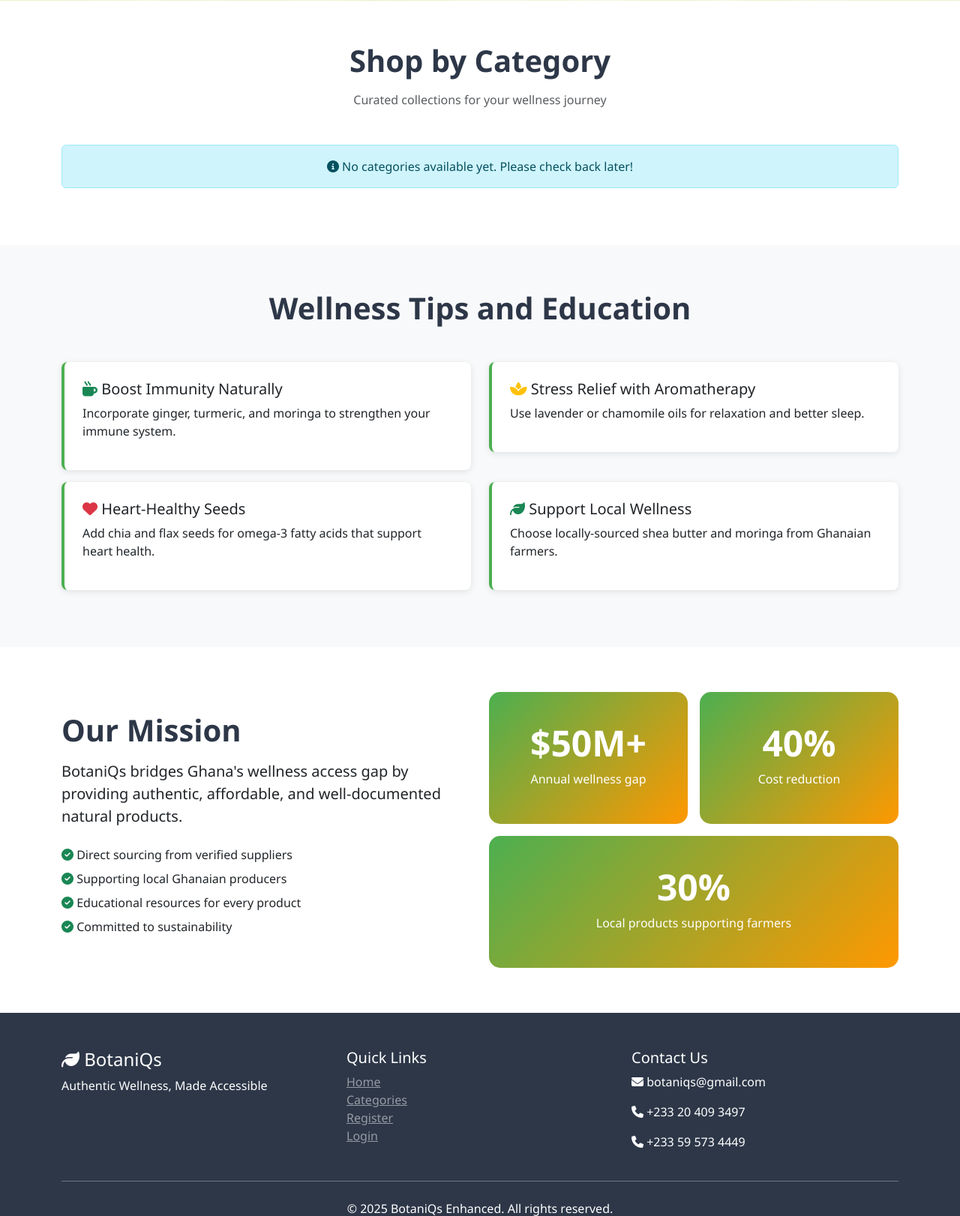
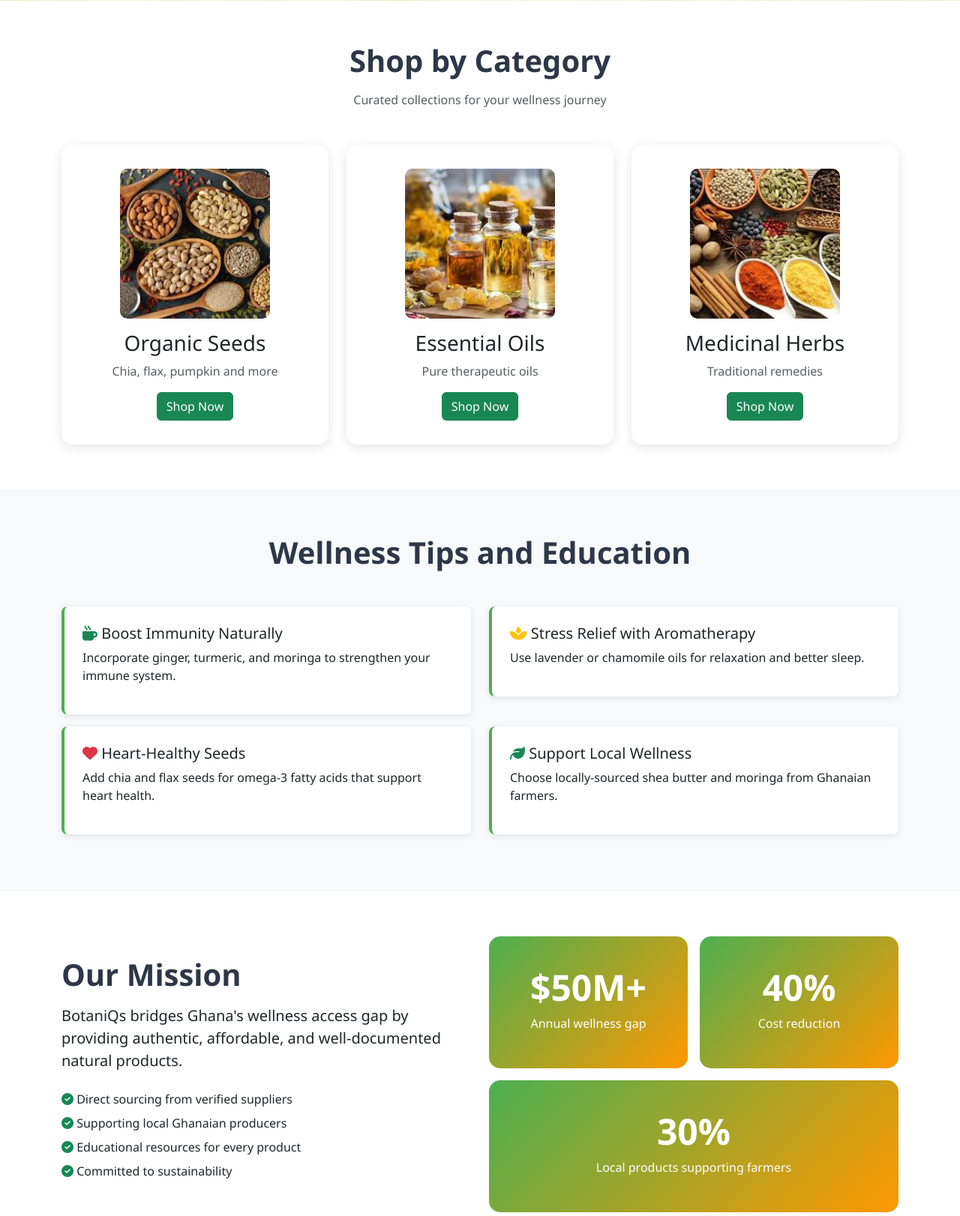
Before and after one commit to Kuku289/Ecommerce_Lab, a PHP site: page / in a window 1280 px wide. Shown: the part 799-2421 px from the top of the page at 75% size. Run offline with PHP 8.4, Linux system fonts and the light colour scheme; data that the repository does not hold is empty.

```diff
--- a/index.php
+++ b/index.php
@@ -5,7 +5,6 @@ require_once 'settings/db_class.php';
 $db = new db_connection();
 $db->db_connect();
 
-// Fetch categories
 $categories = [];
 $categories_result = $db->db->query("SELECT * FROM categories LIMIT 6");
 if ($categories_result) {
@@ -14,7 +13,6 @@ if ($categories_result) {
     }
 }
 
-// Check user authentication and role
 $is_logged_in = check_login();
 $is_admin = $is_logged_in ? check_admin() : false;
 $user_name = $is_logged_in ? get_user_name() : '';
@@ -93,9 +91,12 @@ $user_name = $is_logged_in ? get_user_name() : '';
             transform: translateY(-10px);
             box-shadow: 0 8px 25px rgba(0,0,0,0.15);
         }
-        .category-card i {
-            font-size: 3rem;
-            color: var(--primary);
+        .category-card img {
+            width: 100%;
+            max-width: 200px;
+            height: 200px;
+            object-fit: cover;
+            border-radius: 10px;
             margin-bottom: 1rem;
         }
         .wellness-tip {
@@ -138,7 +139,7 @@ $user_name = $is_logged_in ? get_user_name() : '';
 
     <nav class="navbar navbar-expand-lg fixed-top">
         <div class="container">
-            <a class="navbar-brand" href="index.php"><i class="fas fa-leaf"></i> BotaniQs</a>
+            <a class="navbar-brand" href="#"><i class="fas fa-leaf"></i> BotaniQs</a>
             <button class="navbar-toggler" type="button" data-bs-toggle="collapse" data-bs-target="#navbarNav">
                 <span class="navbar-toggler-icon"></span>
             </button>
@@ -163,9 +164,6 @@ $user_name = $is_logged_in ? get_user_name() : '';
                         </li>
                         <li class="nav-item">
                             <a class="btn btn-info btn-sm ms-2" href="admin/brand.php">Brands</a>
-                        </li>
-                        <li class="nav-item">
-                            <a class="btn btn-warning btn-sm ms-2" href="admin/product.php">Add Product</a>
                         </li>
                         <li class="nav-item">
                             <a class="btn btn-outline-danger btn-sm ms-2" href="login/logout.php">Logout</a>
@@ -242,26 +240,36 @@ $user_name = $is_logged_in ? get_user_name() : '';
                     <?php foreach ($categories as $category): ?>
                         <div class="col-md-4">
                             <div class="category-card">
-                                <i class="fas fa-spa"></i>
+                                <i class="fas fa-spa" style="font-size: 3rem; color: var(--primary); margin-bottom: 1rem;"></i>
                                 <h3><?php echo htmlspecialchars($category['cat_name']); ?></h3>
                                 <p class="text-muted">Explore our premium collection</p>
-                                <?php if ($is_logged_in): ?>
-                                    <a href="view/product.php?cat_id=<?php echo $category['cat_id']; ?>" class="btn btn-success">View Products</a>
-                                <?php else: ?>
-                                    <a href="login/register.php" class="btn btn-success">Register to View</a>
-                                <?php endif; ?>
+                                <a href="#" class="btn btn-success">View Products</a>
                             </div>
                         </div>
                     <?php endforeach; ?>
                 <?php else: ?>
-                    <div class="col-12">
-                        <div class="alert alert-info text-center">
-                            <i class="fas fa-info-circle"></i> No categories available yet.
-                            <?php if ($is_admin): ?>
-                                <a href="admin/categories.php" class="alert-link">Add categories</a> to get started.
-                            <?php else: ?>
-                                Please check back later!
-                            <?php endif; ?>
+                    <div class="col-md-4">
+                        <div class="category-card">
+                            <img src="S2.jpg" alt="Organic Seeds">
+                            <h3>Organic Seeds</h3>
+                            <p class="text-muted">Chia, flax, pumpkin and more</p>
+                            <a href="login/register.php" class="btn btn-success">Shop Now</a>
+                        </div>
+                    </div>
+                    <div class="col-md-4">
+                        <div class="category-card">
+                            <img src="B2.jpg" alt="Essential Oils">
+                            <h3>Essential Oils</h3>
+                            <p class="text-muted">Pure therapeutic oils</p>
+                            <a href="login/register.php" class="btn btn-success">Shop Now</a>
+                        </div>
+                    </div>
+                    <div class="col-md-4">
+                        <div class="category-card">
+                            <img src="H1.jpg" alt="Medicinal Herbs">
+                            <h3>Medicinal Herbs</h3>
+                            <p class="text-muted">Traditional remedies</p>
+                            <a href="login/register.php" class="btn btn-success">Shop Now</a>
                         </div>
                     </div>
                 <?php endif; ?>
```
